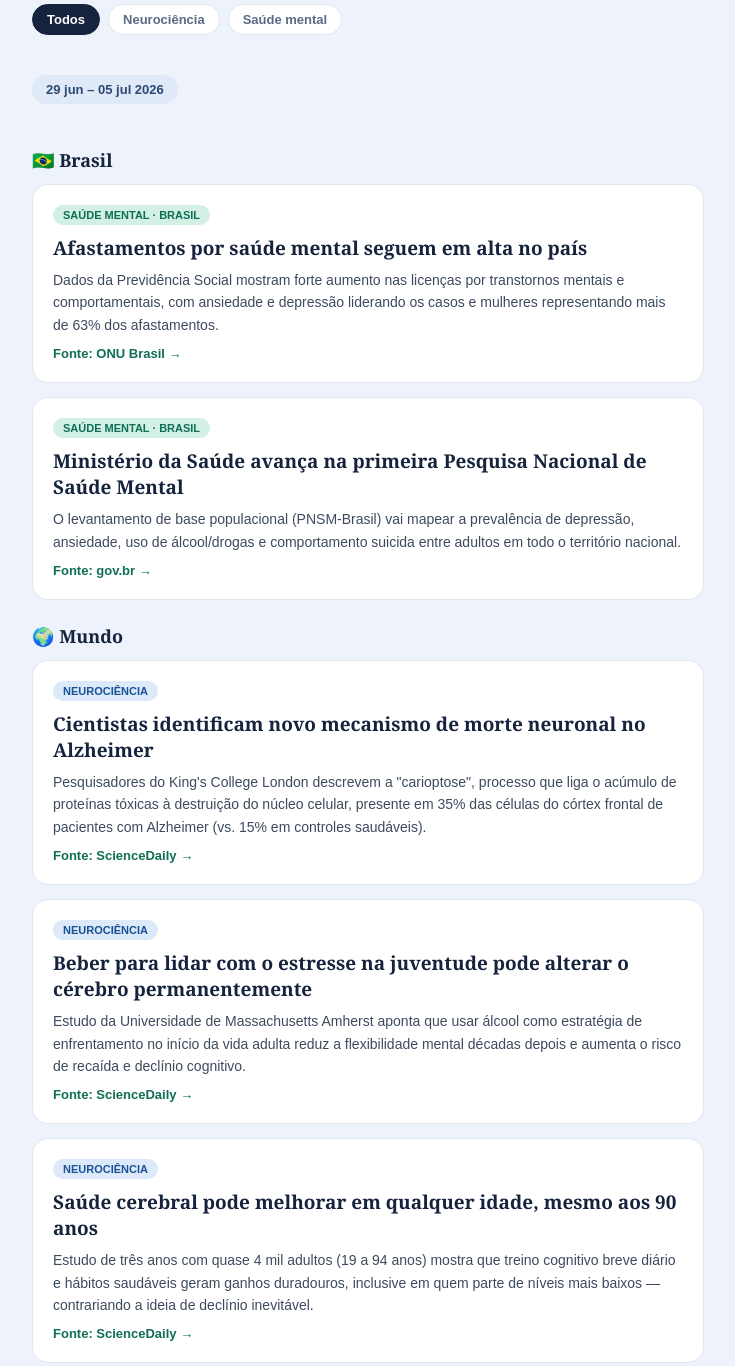
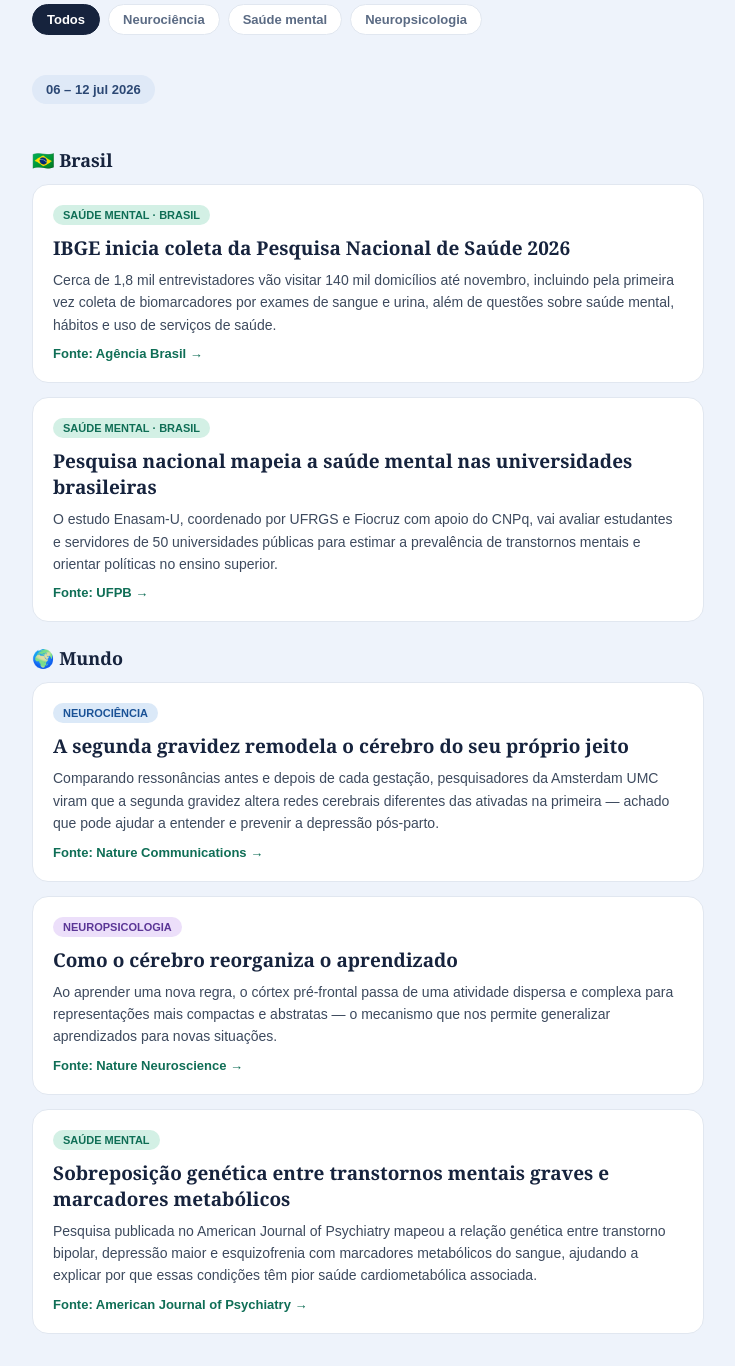
Before and after one commit to rrmlblog/rrml.estudos, a plain HTML site: page index.html in a window 1280 px wide. Shown: the part 286-1652 px from the top of the page, without its empty margins (272-1007 px from the left). Drawn offline with Linux system fonts and the light colour scheme.

Commit message:
Add week of 06-12 jul 2026: IBGE health survey, university mental health study, pregnancy brain research, prefrontal learning, and psychiatric-metabolic genetics
Co-Authored-By: Claude Sonnet 5 <noreply@anthropic.com>

```diff
--- a/index.html
+++ b/index.html
@@ -23,6 +23,7 @@
     --card-border:#e1e7f0; --card-body:#3d4a5e; --source:#8592a6;
     --blue-bg:#dbe9f8; --blue-text:#1a5296;
     --green-bg:#d3f0e5; --green-text:#0f6e56;
+    --purple-bg:#ecdffa; --purple-text:#5b3696;
     --pill-bg:#dfe9f7; --pill-text:#2c4874;
   }
   *{box-sizing:border-box;}
@@ -66,6 +67,7 @@
   }
   .badge.neuro{background:var(--blue-bg);color:var(--blue-text);}
   .badge.saude{background:var(--green-bg);color:var(--green-text);}
+  .badge.neuropsic{background:var(--purple-bg);color:var(--purple-text);}
   .card h3{
     font-family:Georgia,'Times New Roman',serif;color:var(--navy);font-size:19px;
     margin:0 0 8px;
@@ -112,9 +114,47 @@
     <button class="filter-btn active" data-filter="todos">Todos</button>
     <button class="filter-btn" data-filter="neuro">Neurociência</button>
     <button class="filter-btn" data-filter="saude">Saúde mental</button>
+    <button class="filter-btn" data-filter="neuropsic">Neuropsicologia</button>
   </div>
 
   <!-- WEEKLY_POSTS_START -->
+  <section class="week" id="week-2026-07-12" data-month="2026-07">
+    <div class="week-date">06 – 12 jul 2026</div>
+
+    <div class="region" data-region="brasil">🇧🇷 Brasil</div>
+    <div class="card" data-cat="saude" data-region="brasil">
+      <span class="badge saude">Saúde mental · Brasil</span>
+      <h3>IBGE inicia coleta da Pesquisa Nacional de Saúde 2026</h3>
+      <p>Cerca de 1,8 mil entrevistadores vão visitar 140 mil domicílios até novembro, incluindo pela primeira vez coleta de biomarcadores por exames de sangue e urina, além de questões sobre saúde mental, hábitos e uso de serviços de saúde.</p>
+      <a href="https://agenciabrasil.ebc.com.br/saude/noticia/2026-07/ibge-inicia-coleta-da-pesquisa-nacional-de-saude-2026" target="_blank" rel="noopener">Fonte: Agência Brasil →</a>
+    </div>
+    <div class="card" data-cat="saude" data-region="brasil">
+      <span class="badge saude">Saúde mental · Brasil</span>
+      <h3>Pesquisa nacional mapeia a saúde mental nas universidades brasileiras</h3>
+      <p>O estudo Enasam-U, coordenado por UFRGS e Fiocruz com apoio do CNPq, vai avaliar estudantes e servidores de 50 universidades públicas para estimar a prevalência de transtornos mentais e orientar políticas no ensino superior.</p>
+      <a href="https://www.ufpb.br/noticias/ufpb-participa-de-pesquisa-inedita-que-mapeia-os-desafios-de-saude-mental-em-universidades-brasileiras/" target="_blank" rel="noopener">Fonte: UFPB →</a>
+    </div>
+
+    <div class="region" data-region="mundo">🌍 Mundo</div>
+    <div class="card" data-cat="neuro" data-region="mundo">
+      <span class="badge neuro">Neurociência</span>
+      <h3>A segunda gravidez remodela o cérebro do seu próprio jeito</h3>
+      <p>Comparando ressonâncias antes e depois de cada gestação, pesquisadores da Amsterdam UMC viram que a segunda gravidez altera redes cerebrais diferentes das ativadas na primeira — achado que pode ajudar a entender e prevenir a depressão pós-parto.</p>
+      <a href="https://www.nature.com/articles/s41467-026-69370-8" target="_blank" rel="noopener">Fonte: Nature Communications →</a>
+    </div>
+    <div class="card" data-cat="neuropsic" data-region="mundo">
+      <span class="badge neuropsic">Neuropsicologia</span>
+      <h3>Como o cérebro reorganiza o aprendizado</h3>
+      <p>Ao aprender uma nova regra, o córtex pré-frontal passa de uma atividade dispersa e complexa para representações mais compactas e abstratas — o mecanismo que nos permite generalizar aprendizados para novas situações.</p>
+      <a href="https://www.nature.com/articles/s41593-026-02333-w" target="_blank" rel="noopener">Fonte: Nature Neuroscience →</a>
+    </div>
+    <div class="card" data-cat="saude" data-region="mundo">
+      <span class="badge saude">Saúde mental</span>
+      <h3>Sobreposição genética entre transtornos mentais graves e marcadores metabólicos</h3>
+      <p>Pesquisa publicada no American Journal of Psychiatry mapeou a relação genética entre transtorno bipolar, depressão maior e esquizofrenia com marcadores metabólicos do sangue, ajudando a explicar por que essas condições têm pior saúde cardiometabólica associada.</p>
+      <a href="https://doi.org/10.1176/appi.ajp.20250259" target="_blank" rel="noopener">Fonte: American Journal of Psychiatry →</a>
+    </div>
+  </section>
   <section class="week" id="week-2026-07-06" data-month="2026-07">
     <div class="week-date">29 jun – 05 jul 2026</div>
 
```
